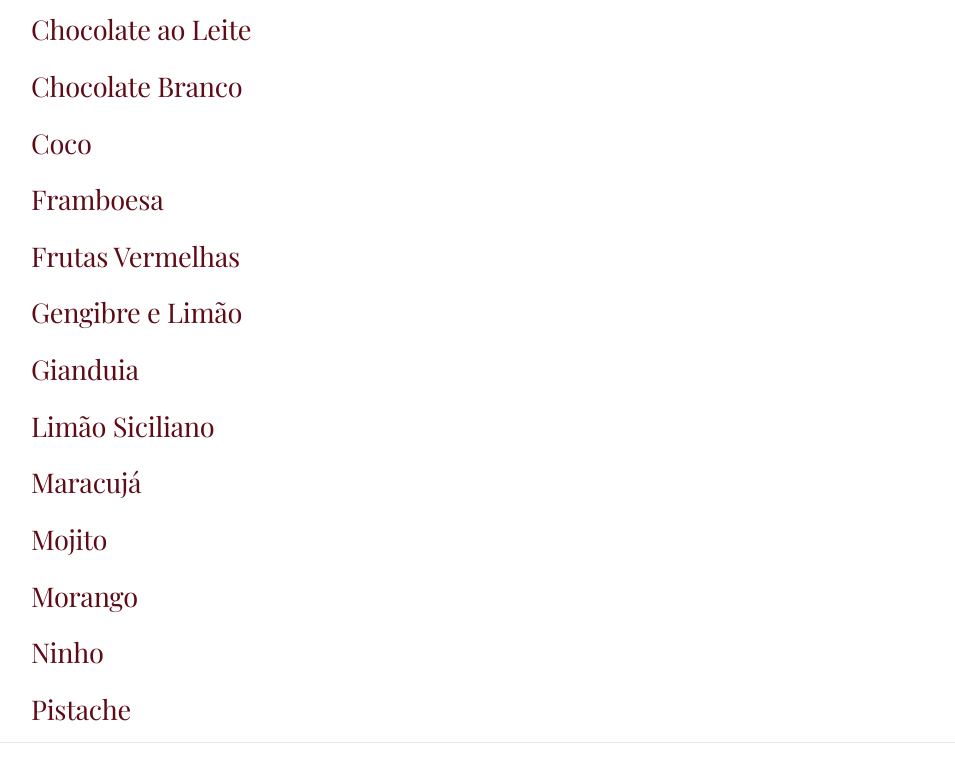
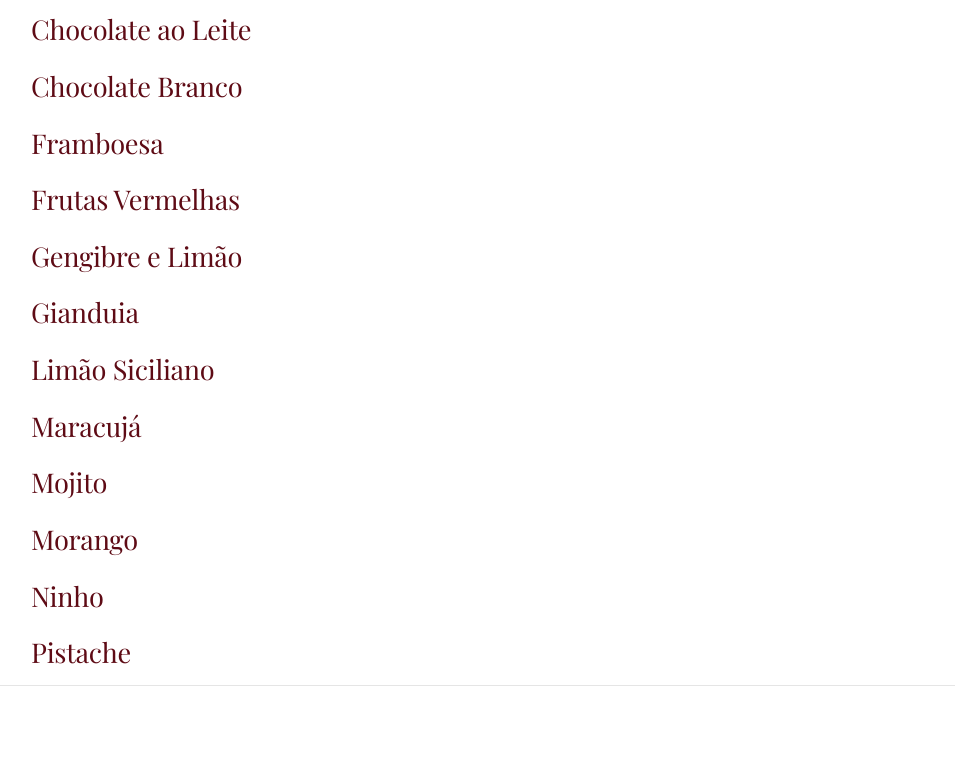
Before and after one commit to umbocadoce/umbocadoce.github.io, a website: page macarons.html in a window 1280 px wide. Shown: the part 3740-4503 px from the top of the page, without its empty margins (54-1009 px from the left). Drawn offline with nearby package versions, Linux system fonts and the light colour scheme.

Commit message:
atualização sabores

```diff
--- a/macarons.html
+++ b/macarons.html
@@ -219,9 +219,6 @@
                         <h4>Chocolate Branco</h4>
                      </div>
                      <div class="fluido -item">
-                        <h4>Coco</h4>
-                     </div>
-                     <div class="fluido -item">
                         <h4>Framboesa</h4>
                      </div>
                      <div class="fluido -item">
```
